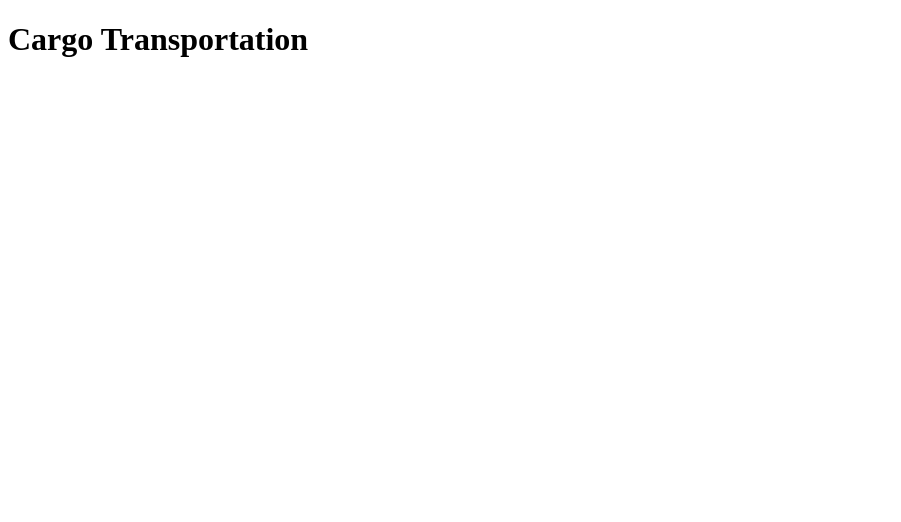
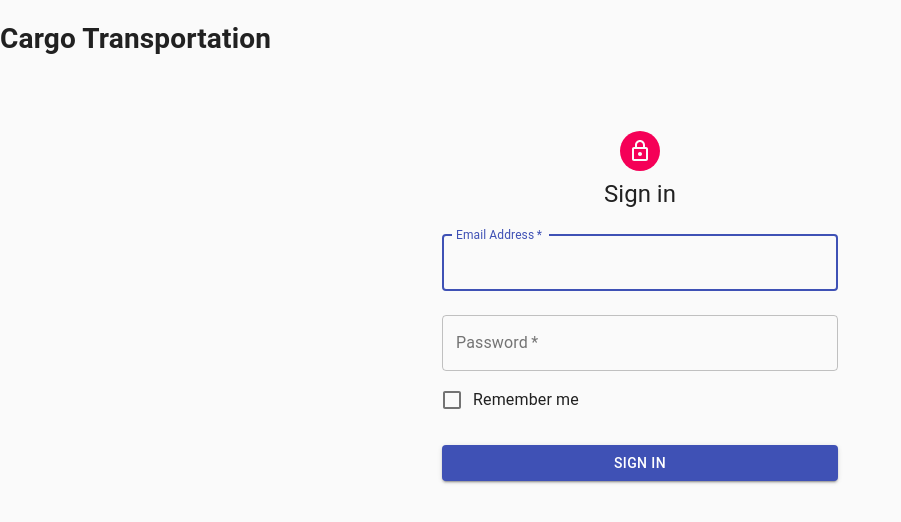
Before and after one commit to tappiola/CargoTransportation, a React (Create React App) app in the folder front/: page /signin in a window 1280 px wide. Shown: the top 522 px of the page, without its empty margins (0-901 px from the left). Built offline with nearby package versions, Linux system fonts and the light colour scheme.

Commit message:
feat: add basic markup

```diff
--- a/front/src/components/Main/Main.jsx
+++ b/front/src/components/Main/Main.jsx
@@ -1,19 +1,21 @@
-import React from 'react';
+import React, { Suspense, lazy } from 'react';
 import { BrowserRouter as Router, Switch, Route } from 'react-router-dom';
 
-// const Login = lazy(() => import("../Login/Login"));
+const SignIn = lazy(() => import('../SignIn/SignIn'));
 // const Home = lazy(() => import("../Home/Home"));
 const Content = () => <p>On main page</p>;
 
 function Main() {
   return (
     <main>
-      <Router>
-        <Switch>
-          {/* <Route path="/login" component={Login}/> */}
-          <Route exact path="/" component={Content} />
-        </Switch>
-      </Router>
+      <Suspense fallback={<div>Loading...</div>}>
+        <Router>
+          <Switch>
+            <Route exact path="/signin" component={SignIn} />
+            <Route exact path="/" component={Content} />
+          </Switch>
+        </Router>
+      </Suspense>
     </main>
   );
 }
--- /dev/null
+++ b/front/src/components/SignIn/SignIn.jsx
@@ -0,0 +1,90 @@
+import React from 'react';
+import { connect } from 'react-redux';
+
+import Avatar from '@material-ui/core/Avatar';
+import Button from '@material-ui/core/Button';
+import CssBaseline from '@material-ui/core/CssBaseline';
+import TextField from '@material-ui/core/TextField';
+import FormControlLabel from '@material-ui/core/FormControlLabel';
+import Checkbox from '@material-ui/core/Checkbox';
+import LockOutlinedIcon from '@material-ui/icons/LockOutlined';
+import Typography from '@material-ui/core/Typography';
+import { makeStyles } from '@material-ui/core/styles';
+import Container from '@material-ui/core/Container';
+
+const useStyles = makeStyles((theme) => ({
+  paper: {
+    marginTop: theme.spacing(8),
+    display: 'flex',
+    flexDirection: 'column',
+    alignItems: 'center',
+  },
+  avatar: {
+    margin: theme.spacing(1),
+    backgroundColor: theme.palette.secondary.main,
+  },
+  form: {
+    width: '100%', // Fix IE 11 issue.
+    marginTop: theme.spacing(1),
+  },
+  submit: {
+    margin: theme.spacing(3, 0, 2),
+  },
+}));
+
+function SignIn() {
+  const classes = useStyles();
+
+  return (
+    <Container component="main" maxWidth="xs">
+      <CssBaseline />
+      <div className={classes.paper}>
+        <Avatar className={classes.avatar}>
+          <LockOutlinedIcon />
+        </Avatar>
+        <Typography component="h2" variant="h5">
+          Sign in
+        </Typography>
+        <form className={classes.form} noValidate>
+          <TextField
+            variant="outlined"
+            margin="normal"
+            required
+            fullWidth
+            id="email"
+            label="Email Address"
+            name="email"
+            autoComplete="email"
+            autoFocus
+          />
+          <TextField
+            variant="outlined"
+            margin="normal"
+            required
+            fullWidth
+            name="password"
+            label="Password"
+            type="password"
+            id="password"
+            autoComplete="current-password"
+          />
+          <FormControlLabel
+            control={<Checkbox value="remember" color="primary" />}
+            label="Remember me"
+          />
+          <Button
+            type="submit"
+            fullWidth
+            variant="contained"
+            color="primary"
+            className={classes.submit}
+          >
+            Sign In
+          </Button>
+        </form>
+      </div>
+    </Container>
+  );
+}
+
+export default connect()(SignIn);
```
Also changed, not shown: 1 other file (tests, documents, lock files or other folders).
